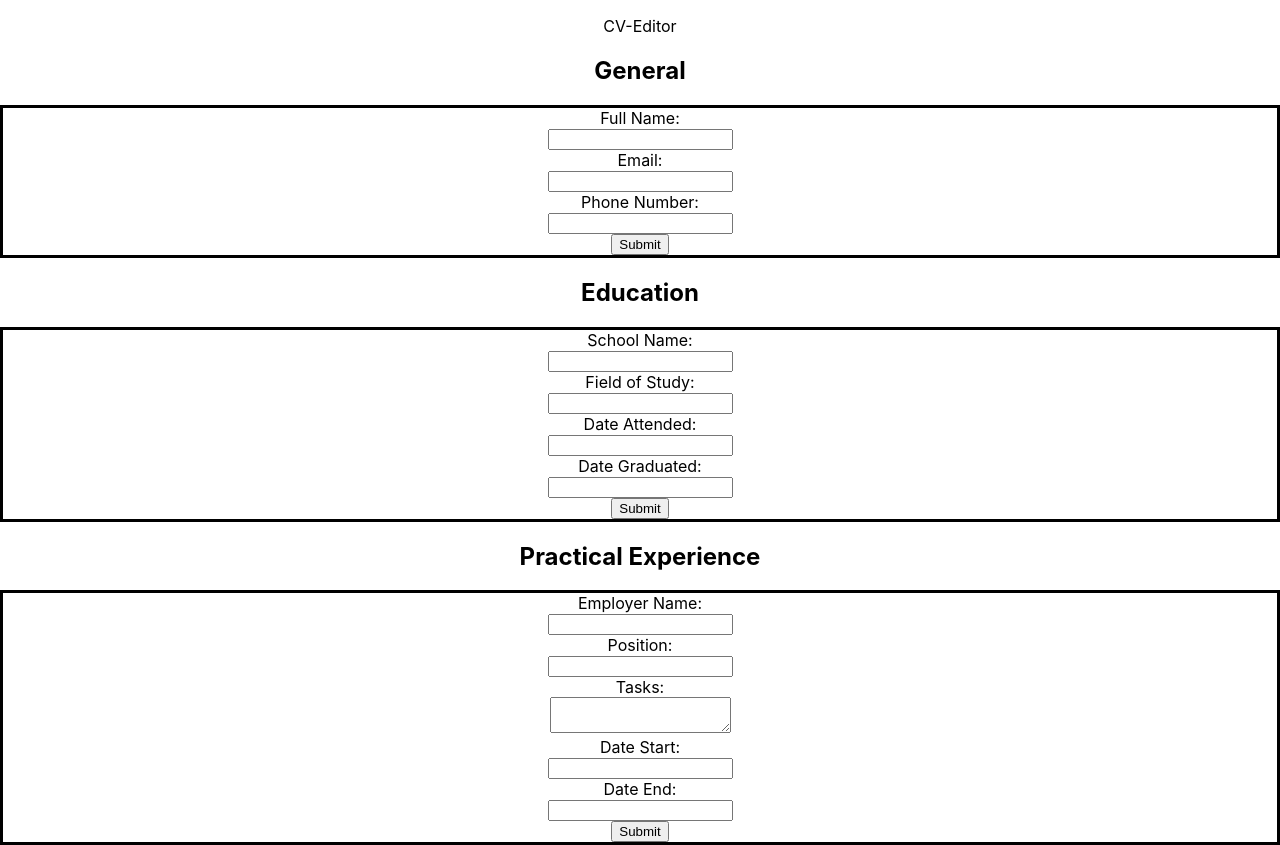
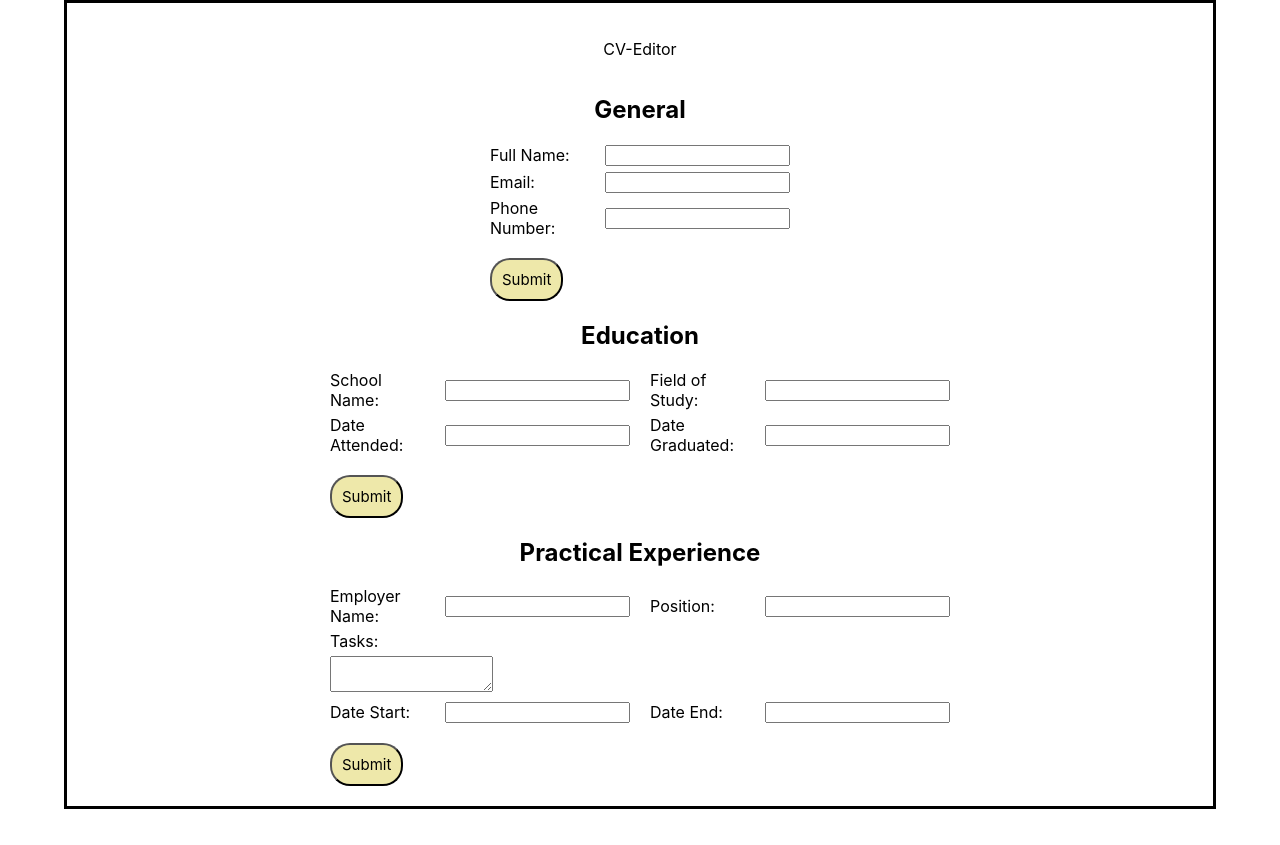
Before and after one commit to WilliamNorboe/cv-project, a React (Create React App) app: page / in a window 1280 px wide. After the commit the page ends 809 px from the top, so only its background shows below. Built offline with nearby package versions, Linux system fonts and the light colour scheme.

Commit message:
added styling

```diff
--- a/src/App.css
+++ b/src/App.css
@@ -1,52 +1,72 @@
-.App {
-  text-align: center;
+*{
+  box-sizing: border-box;
+}
+.App{
+  display: flex;
+  flex-direction: column;
+}
+.form {
+  /* text-align: center; */
+  /* border: 3px solid black; */
+  width: 90%;
+  align-self: center;
+  /* justify-self: center; */
 }
 
+.content{
+  display: flex;
+  flex-direction: column;
+  align-items: center;
+  border: 3px solid black;
+  padding: 20px
+}
 form{
   display: flex;
   flex-direction: column;
-  border: 3PX solid black;
-  align-items: center;
+  /* border: 3PX solid black; */
+  align-items: flex-start;
+  gap: 20px
+}
+
+.row{
+  display: flex;
+  gap: 20px;
 }
 
 .general{
   display: flex;
   flex-direction: column;
-  width: 80%;
-  align-items: center;
+  width: 100%;
+  gap: 5px;
+  align-items: flex-start;
 }
 
-/* .App-logo {
-  height: 40vmin;
-  pointer-events: none;
+.row{
+  display: flex;
+  width: 100%;
+  flex-wrap: wrap;
 }
 
-@media (prefers-reduced-motion: no-preference) {
-  .App-logo {
-    animation: App-logo-spin infinite 20s linear;
-  }
+.box{
+  display: flex;
+  width: 300px;
+  gap: 10px;
+  align-items: center;
+  justify-content: space-between;
+}
+input{
+  justify-self: flex-end;
 }
 
-.App-header {
-  background-color: #282c34;
-  min-height: 100vh;
-  display: flex;
-  flex-direction: column;
-  align-items: center;
-  justify-content: center;
-  font-size: calc(10px + 2vmin);
-  color: white;
+textarea{
+  width:90%;
+    max-width:100%;
+    max-height:30%;
 }
-
-.App-link {
-  color: #61dafb;
+button{
+  font-size: 15px;
+  border-radius: 20px;
+  padding: 10px;
+  font-family: inherit;
+  background-color: palegoldenrod;
 }
-
-@keyframes App-logo-spin {
-  from {
-    transform: rotate(0deg);
-  }
-  to {
-    transform: rotate(360deg);
-  }
-} */
--- a/src/App.js
+++ b/src/App.js
@@ -36,6 +36,8 @@ class App extends Component {
   render(){
     return (
       <div className="App">
+        <div className="form">
+          <div class="content">
             <header className="App-header">
               <p>CV-Editor</p>
             </header>
@@ -46,6 +48,8 @@ class App extends Component {
             <h2>Practical Experience</h2>
             <Practical/>
                     </div>
+          </div>
+      </div>
     );
   }
 }
--- a/src/components/education.js
+++ b/src/components/education.js
@@ -35,6 +35,8 @@ class education extends Component {
     return (
       <form onSubmit={this.onSubmitTask}>
         <div className="general">
+          <div className="row">
+              <div className="box">
                   <label htmlFor="Name">School Name: </label>
                   {this.state.edit ? (
                     <span>
@@ -57,6 +59,8 @@ class education extends Component {
                   ) : (
                     <p>{this.state.education.name}</p>
                   )}
+              </div>
+              <div className="box">
                   <label htmlFor="Study">Field of Study: </label>
                   {this.state.edit ? (
                     <span>
@@ -79,6 +83,10 @@ class education extends Component {
                   ) : (
                     <p>{this.state.education.study}</p>
                   )}
+              </div>
+          </div>
+          <div className="row">
+              <div className="box">
                   <label htmlFor="date">Date Attended: </label>
                   {this.state.edit ? (
                     <span>
@@ -101,7 +109,8 @@ class education extends Component {
                   ) : (
                     <p>{this.state.education.date}</p>
                   )}
-
+              </div>
+              <div className="box">
                   <label htmlFor="grad">Date Graduated: </label>
                   {this.state.edit ? (
                     <span>
@@ -125,6 +134,8 @@ class education extends Component {
                     <p>{this.state.education.graduated}</p>
                   )}
               </div>
+          </div>
+        </div>
 
         {this.state.edit ? (
           <button type="submit">Submit</button>
--- a/src/components/general.js
+++ b/src/components/general.js
@@ -34,6 +34,7 @@ class general extends Component {
     return (
       <form onSubmit={this.onSubmitTask}>
         <div className="general">
+          <div className="box">
               <label htmlFor="Name">Full Name: </label>
               {this.state.edit ? (
                 <span>
@@ -55,6 +56,8 @@ class general extends Component {
               ) : (
                 <p>{this.state.general.name}</p>
               )}
+          </div>
+          <div className="box">
               <label htmlFor="Email">Email: </label>
               {this.state.edit ? (
                 <span>
@@ -76,6 +79,8 @@ class general extends Component {
               ) : (
                 <p>{this.state.general.email}</p>
               )}
+          </div>
+          <div className="box">
               <label htmlFor="pnumber">Phone Number: </label>
               {this.state.edit ? (
                 <span>
@@ -98,6 +103,7 @@ class general extends Component {
                 <p>{this.state.general.phoneNumber}</p>
               )}
           </div>
+        </div>
         {this.state.edit ? (
           <button type="submit">Submit</button>
         ) : (
--- a/src/components/practical.js
+++ b/src/components/practical.js
@@ -6,12 +6,6 @@ class practical extends Component {
   constructor() {
     super();
     this.state = {
-      education: {
-        name: "",
-        study: "",
-        date: "",
-        graduated: "",
-      },
       practical: {
         name: "",
         position: "",
@@ -42,6 +36,8 @@ class practical extends Component {
     return (
       <form onSubmit={this.onSubmitTask}>
         <div className="general">
+          <div className="row">
+              <div className="box">
                   <label htmlFor="Name">Employer Name: </label>
                   {this.state.edit ? (
                     <span>
@@ -64,6 +60,8 @@ class practical extends Component {
                   ) : (
                     <p>{this.state.practical.name}</p>
                   )}
+              </div>
+              <div className="box">
                   <label htmlFor="position">Position: </label>
                   {this.state.edit ? (
                     <span>
@@ -86,6 +84,8 @@ class practical extends Component {
                   ) : (
                     <p>{this.state.practical.position}</p>
                   )}
+              </div>
+          </div>
           <label htmlFor="tasks">Tasks: </label>
           {this.state.edit ? (
             <span>
@@ -108,6 +108,8 @@ class practical extends Component {
             <p>{this.state.practical.tasks}</p>
           )}
 
+          <div className="row">
+              <div className="box">
                   <label htmlFor="dateStart">Date Start: </label>
                   {this.state.edit ? (
                     <span>
@@ -130,7 +132,8 @@ class practical extends Component {
                   ) : (
                     <p>{this.state.practical.dateStart}</p>
                   )}
-
+              </div>
+              <div className="box">
                   <label htmlFor="dEnd">Date End: </label>
                   {this.state.edit ? (
                     <span>
@@ -155,6 +158,8 @@ class practical extends Component {
                     <p>{this.state.practical.dateEnd}</p>
                   )}
                           </div>
+              </div>
+          </div>
 
         {this.state.edit ? (
           <button type="submit">Submit</button>
```
Lines whose indentation alone changed are shown as unchanged.
